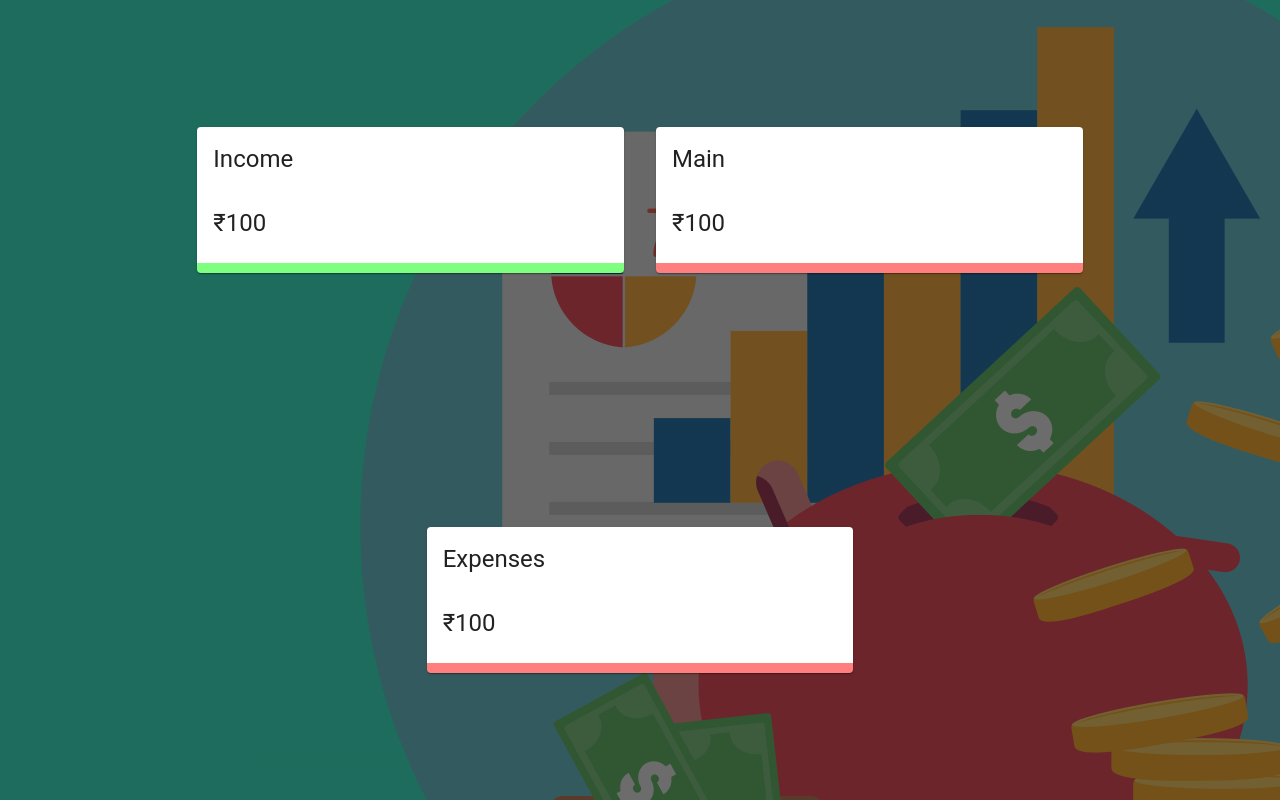
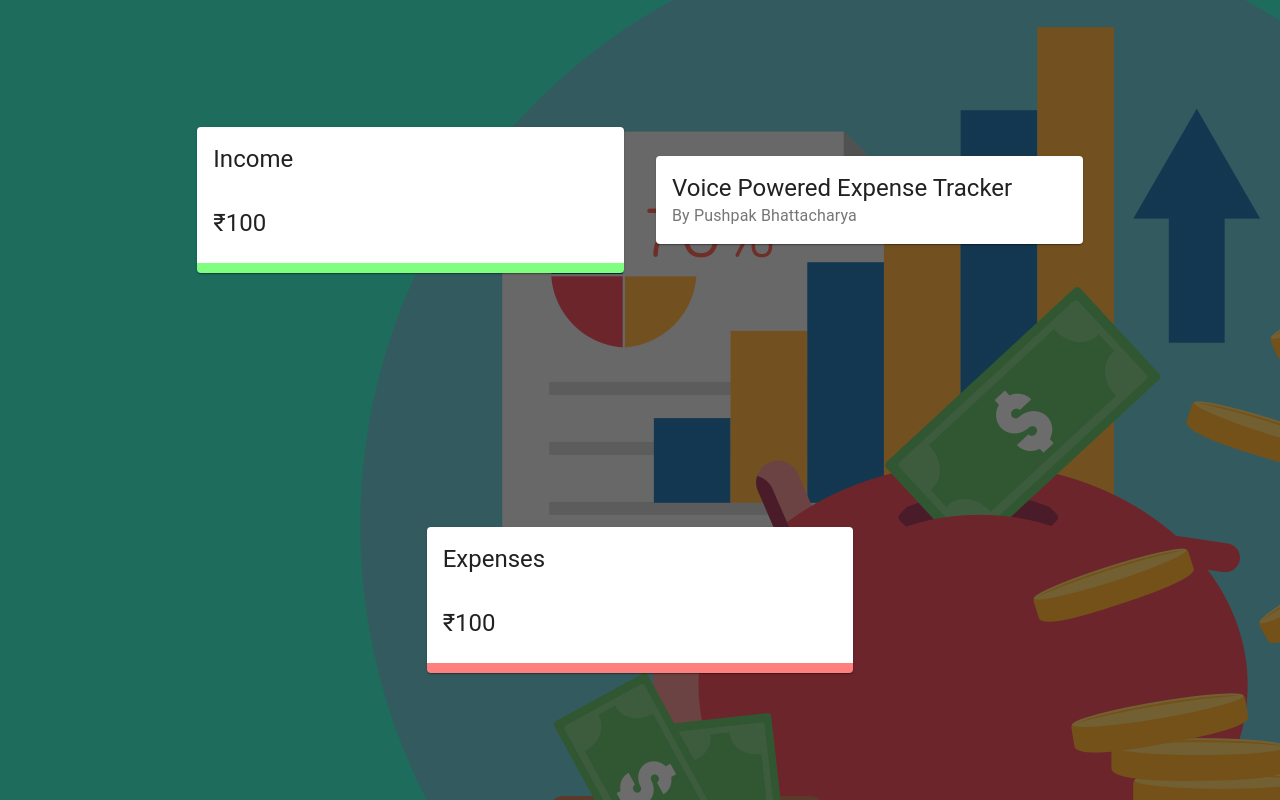
Before and after one commit to PushpakB3096/react-voice-exp-tracker, a React (Create React App) app: page / in a window 1280 px wide. Built offline with nearby package versions, Linux system fonts and the light colour scheme.

Commit message:
Add styles for main

```diff
--- a/src/components/Main/Main.jsx
+++ b/src/components/Main/Main.jsx
@@ -7,13 +7,16 @@ import {
   Grid,
   Divider,
 } from "@material-ui/core";
-import Details from "../Details/Details";
-
+import useStyles from "./styles";
 const Main = () => {
+  const classes = useStyles();
   return (
-    <div>
-      <Details title="Main" />
-    </div>
+    <Card className={classes.root}>
+      <CardHeader
+        title="Voice Powered Expense Tracker"
+        subheader="By Pushpak Bhattacharya"
+      />
+    </Card>
   );
 };
 
--- /dev/null
+++ b/src/components/Main/styles.js
@@ -0,0 +1,24 @@
+import { makeStyles } from "@material-ui/core/styles";
+
+export default makeStyles((theme) => ({
+  media: {
+    height: 0,
+    paddingTop: "56.25%", // 16:9
+  },
+  expand: {
+    transform: "rotate(0deg)",
+    marginLeft: "auto",
+    transition: theme.transitions.create("transform", {
+      duration: theme.transitions.duration.shortest,
+    }),
+  },
+  expandOpen: {
+    transform: "rotate(180deg)",
+  },
+  cartContent: {
+    paddingTop: 0,
+  },
+  divider: {
+    margin: "20px 0",
+  },
+}));
```
